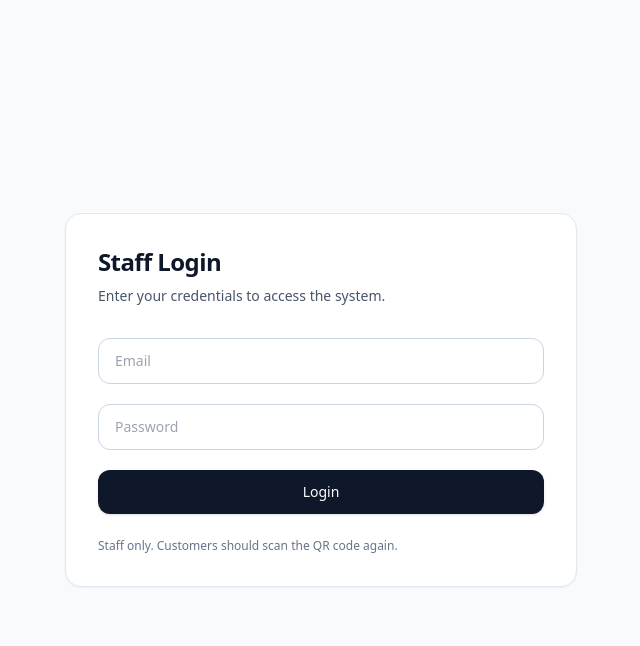
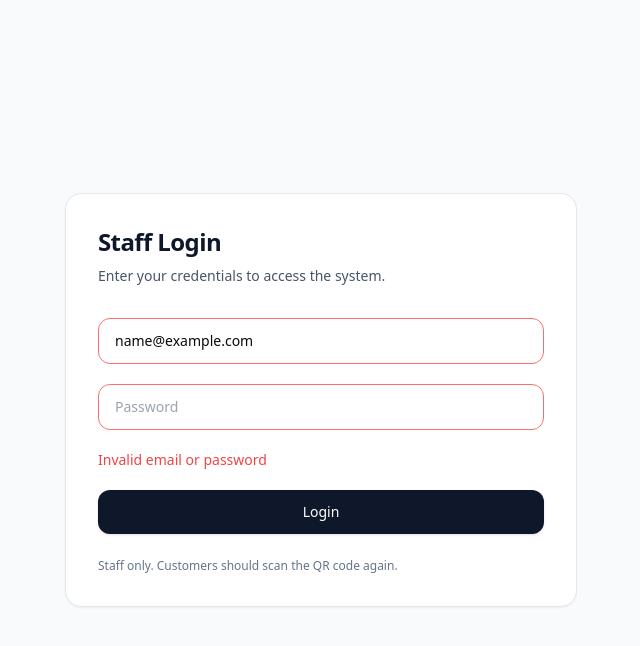
Before and after one commit to KST-21/kitchen-display-system, a Next.js app: page /login in a window 1280 px wide. Both pictures are taken after typing "name@example.com", "Sample123" into the empty fields and a click on the button "Login". Shown: the top 646 px of the page, without its empty margins (319-959 px from the left). Built offline with nearby package versions, Linux system fonts and the light colour scheme; no server answers; the database is empty.

Commit message:
feat(login): add error for invalid login

```diff
--- a/app/actions.ts
+++ b/app/actions.ts
@@ -306,22 +306,39 @@ export const getSessionDetailsAction = async (sessionId: number) => {
   };
 };
 
-export const loginAction = async (formData: FormData) => {
+type LoginState = {
+  error?: string;
+  email?: string;
+};
+
+export const loginAction = async (
+  _prevState: LoginState | null | void,
+  formData: FormData,
+): Promise<LoginState | void> => {
   const email = String(formData.get("email"));
   const password = String(formData.get("password"));
 
   const user = await prisma.user.findUnique({ where: { email } });
-  if (!user) return;
+  if (!user) {
+    return {
+      error: "Invalid email or password",
+      email,
+    };
+  }
 
   const ok = await bcrypt.compare(password, user.password);
-  if (!ok) return;
+  if (!ok) {
+    return {
+      error: "Invalid email or password",
+      email,
+    };
+  }
 
   await setSession({ id: user.user_id, role: user.role });
   redirect("/");
 };
 
 export const logoutAction = async () => {
-  console.log("logging out");
   await clearSession();
   redirect("/login");
 };
--- a/app/login/page.tsx
+++ b/app/login/page.tsx
@@ -1,6 +1,13 @@
+"use client";
+
 import { loginAction } from "@/app/actions";
+import { useActionState } from "react";
 
 const LoginPage = () => {
+  const [state, formAction] = useActionState(loginAction, null);
+
+  const hasError = !!state?.error;
+
   return (
     <div className="min-h-screen flex items-center justify-center bg-slate-50 px-4">
       <div className="w-full max-w-md sm:max-w-lg rounded-2xl border border-slate-200 bg-white p-8 shadow-sm">
@@ -12,18 +19,34 @@ const LoginPage = () => {
           Enter your credentials to access the system.
         </p>
 
-        <form action={loginAction} className="mt-8 space-y-5">
+        <form action={formAction} className="mt-8 space-y-5">
           <input
             name="email"
+            defaultValue={state?.email || ""}
             placeholder="Email"
-            className="w-full rounded-xl border border-slate-300 px-4 py-3 text-sm outline-none focus:border-slate-400 focus:ring-2 focus:ring-slate-200"
+            className={`w-full rounded-xl border px-4 py-3 text-sm outline-none transition
+              ${
+                hasError
+                  ? "border-red-400 focus:border-red-500 focus:ring-2 focus:ring-red-200"
+                  : "border-slate-300 focus:border-slate-400 focus:ring-2 focus:ring-slate-200"
+              }`}
           />
+
           <input
             name="password"
             type="password"
             placeholder="Password"
-            className="w-full rounded-xl border border-slate-300 px-4 py-3 text-sm outline-none focus:border-slate-400 focus:ring-2 focus:ring-slate-200"
+            className={`w-full rounded-xl border px-4 py-3 text-sm outline-none transition
+              ${
+                hasError
+                  ? "border-red-400 focus:border-red-500 focus:ring-2 focus:ring-red-200"
+                  : "border-slate-300 focus:border-slate-400 focus:ring-2 focus:ring-slate-200"
+              }`}
           />
+
+          {state?.error && (
+            <p className="text-sm text-red-500">{state.error}</p>
+          )}
 
           <button className="w-full rounded-xl bg-slate-900 px-4 py-3 text-sm font-medium text-white shadow hover:bg-slate-800">
             Login
```
